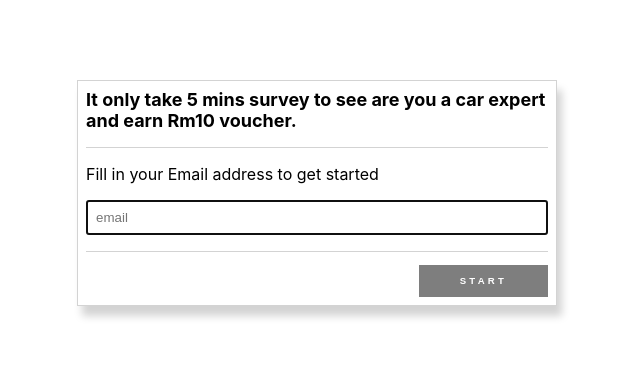
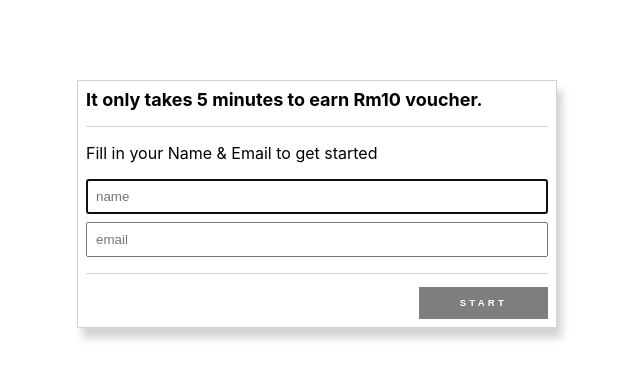
Before and after one commit to TanWeiTeck/react-flux-survey, a React (Create React App) app: page / in a window 1280 px wide. Shown: the top 378 px of the page, without its empty margins (323-963 px from the left). Built offline with nearby package versions, Linux system fonts and the light colour scheme.

Commit message:
change welcome page input

```diff
--- a/src/App.tsx
+++ b/src/App.tsx
@@ -6,7 +6,7 @@ import QuestionPage from './views/QuestionPage/QuestionPage';
 import WelcomePage from './views/WelcomePage/WelcomePage';
 
 function App() {
-    const { userEmail } = useContext(UserContext);
+    const { userInfo } = useContext(UserContext);
 
     return (
         <BrowserRouter>
@@ -16,7 +16,7 @@ function App() {
                     <Route
                         path="/question"
                         element={
-                            !userEmail ? (
+                            !(userInfo.email && userInfo.name) ? (
                                 <Navigate to={'/'} replace />
                             ) : (
                                 <QuestionPage />
--- a/src/contexts/QuestionContext.tsx
+++ b/src/contexts/QuestionContext.tsx
@@ -38,14 +38,16 @@ export type QuestionListType = {
 
 type QuestionContextType = {
     questionIndex: number;
-    data: QuestionListType;
+    question: QuestionListType;
+    maxQuestions: number;
     score: number;
     setScore: React.Dispatch<React.SetStateAction<number>>;
     setQuestionIndex: React.Dispatch<React.SetStateAction<number>>;
 };
 const QuestionContext = createContext<QuestionContextType>({
     questionIndex: 0,
-    data: questionList[0],
+    question: questionList[0],
+    maxQuestions: questionList.length,
     score: 0,
     setScore: () => {},
     setQuestionIndex: () => {},
@@ -57,7 +59,8 @@ export const QuestionContextProvider = (props: any) => {
         cookies.question_history || 0
     );
     const [score, setScore] = useState(0);
-    const data = questionList[questionIndex];
+    const question = questionList[questionIndex];
+    const maxQuestions = questionList.length;
 
     useEffect(() => {
         setCookie('question_history', questionIndex);
@@ -66,8 +69,9 @@ export const QuestionContextProvider = (props: any) => {
     return (
         <QuestionContext.Provider
             value={{
-                data,
+                question,
                 questionIndex,
+                maxQuestions,
                 setScore,
                 score,
                 setQuestionIndex,
--- a/src/contexts/UserContext.tsx
+++ b/src/contexts/UserContext.tsx
@@ -1,32 +1,43 @@
 import { createContext, useEffect, useState } from 'react';
 import { useCookies } from 'react-cookie';
 
+type UserInfoType = {
+    name: string;
+    email: string;
+};
+
 type UserContextType = {
-    userEmail: string;
-    setUserEmail: React.Dispatch<React.SetStateAction<string>>;
     resetUser: (redirectPath?: string) => void;
+    userInfo: UserInfoType;
+    setUserInfo: React.Dispatch<React.SetStateAction<UserInfoType>>;
 };
 
 const UserContext = createContext<UserContextType>({
-    userEmail: '',
-    setUserEmail: () => {},
     resetUser: () => {},
+    userInfo: { name: '', email: '' },
+    setUserInfo: () => {},
 });
 
 export const UserContextProvider = (props: any) => {
     const [cookies, setCookie, removeCookie] = useCookies([
-        'user_email',
+        'user_info',
         'question_history',
         'question_history2',
     ]);
-    const [userEmail, setUserEmail] = useState(cookies.user_email || '');
+
+    const [userInfo, setUserInfo] = useState(
+        cookies.user_info || {
+            name: '',
+            email: '',
+        }
+    );
 
     useEffect(() => {
-        userEmail && setCookie('user_email', userEmail);
-    }, [userEmail, setCookie]);
+        userInfo.name && userInfo.email && setCookie('user_info', userInfo);
+    }, [userInfo, setCookie]);
 
     const resetUser = (redirectPath?: string) => {
-        removeCookie('user_email');
+        removeCookie('user_info');
         removeCookie('question_history');
         redirectPath && window.location.assign(redirectPath);
     };
@@ -34,9 +45,9 @@ export const UserContextProvider = (props: any) => {
     return (
         <UserContext.Provider
             value={{
-                userEmail,
-                setUserEmail,
                 resetUser,
+                userInfo,
+                setUserInfo,
             }}
         >
             {props.children}
--- a/src/views/QuestionPage/QuestionPage.tsx
+++ b/src/views/QuestionPage/QuestionPage.tsx
@@ -8,7 +8,7 @@ import styles from './QuestionPage.module.css';
 
 const QuestionPage = () => {
     console.log('renderquestionpage :>> ');
-    const { data, questionIndex, setQuestionIndex } =
+    const { question, maxQuestions, questionIndex, setQuestionIndex } =
         useContext(QuestionContext);
 
     const { resetUser } = useContext(UserContext);
@@ -36,7 +36,9 @@ const QuestionPage = () => {
 
     const handleSubmit = (event: any) => {
         event.preventDefault();
-        setQuestionIndex(+questionIndex + 1);
+        if (maxQuestions !== questionIndex + 1) {
+            setQuestionIndex(+questionIndex + 1);
+        } else console.log('end');
     };
 
     const handleBack = () => {
@@ -51,8 +53,8 @@ const QuestionPage = () => {
     return (
         <>
             <Card
-                subTitle={data.title}
-                content={cardContent(data.options)}
+                subTitle={question.title}
+                content={cardContent(question.options)}
                 okText={'next'}
                 cancelText={'back'}
                 onCancel={handleBack}
--- a/src/views/WelcomePage/WelcomePage.module.css
+++ b/src/views/WelcomePage/WelcomePage.module.css
@@ -7,7 +7,13 @@
     text-align: left;
 }
 
-.container input {
+.container .input {
+    display: flex;
+    flex-direction: column;
     margin: 1rem 0rem;
+    row-gap: 0.5rem;
+}
+
+.container .input input {
     padding: 0.5rem;
 }
--- a/src/views/WelcomePage/WelcomePage.tsx
+++ b/src/views/WelcomePage/WelcomePage.tsx
@@ -5,42 +5,61 @@ import styles from './WelcomePage.module.css';
 import UserContext from '../../contexts/UserContext';
 
 const WelcomePage = () => {
-    const { userEmail, setUserEmail, resetUser } = useContext(UserContext);
+    const { userInfo, setUserInfo, resetUser } = useContext(UserContext);
 
     const handleSubmit = (e: any) => {
         e.preventDefault();
         window.location.assign('/question');
     };
 
-    const disableButton =
-        userEmail.length > 3 && userEmail.includes('@') ? false : true;
+    const validityCheck =
+        userInfo.name.trim().length > 3 &&
+        userInfo.email.trim().length > 3 &&
+        userInfo.email.includes('@')
+            ? false
+            : true;
 
     const cardContent = (
         <div className={styles.container}>
             <label htmlFor="email">
-                Fill in your Email address to get started
+                Fill in your Name & Email to get started
             </label>
+            <div className={styles.input}>
+                <input
+                    type="text"
+                    onChange={(event) => {
+                        resetUser();
+                        setUserInfo((prev) => ({
+                            ...prev,
+                            name: event.target.value,
+                        }));
+                    }}
+                    placeholder="name"
+                    autoFocus={true}
+                    value={userInfo.name}
+                />
                 <input
                     type="email"
                     onChange={(event) => {
                         resetUser();
-                    setUserEmail(event.target.value);
+                        setUserInfo((prev) => ({
+                            ...prev,
+                            email: event.target.value,
+                        }));
                     }}
                     placeholder="email"
-                autoFocus={true}
-                value={userEmail}
+                    value={userInfo.email}
                 />
+            </div>
         </div>
     );
 
     return (
         <Card
-            title={
-                'It only take 5 mins survey to see are you a car expert and earn Rm10 voucher.'
-            }
+            title={'It only takes 5 minutes to earn Rm10 voucher.'}
             content={cardContent}
             onSubmit={handleSubmit}
-            btnDisable={disableButton}
+            btnDisable={validityCheck}
             okText={'start'}
         />
     );
```
Also changed, not shown: public/index.html (+5 -3 lines). Lines whose indentation alone changed are shown as unchanged.
